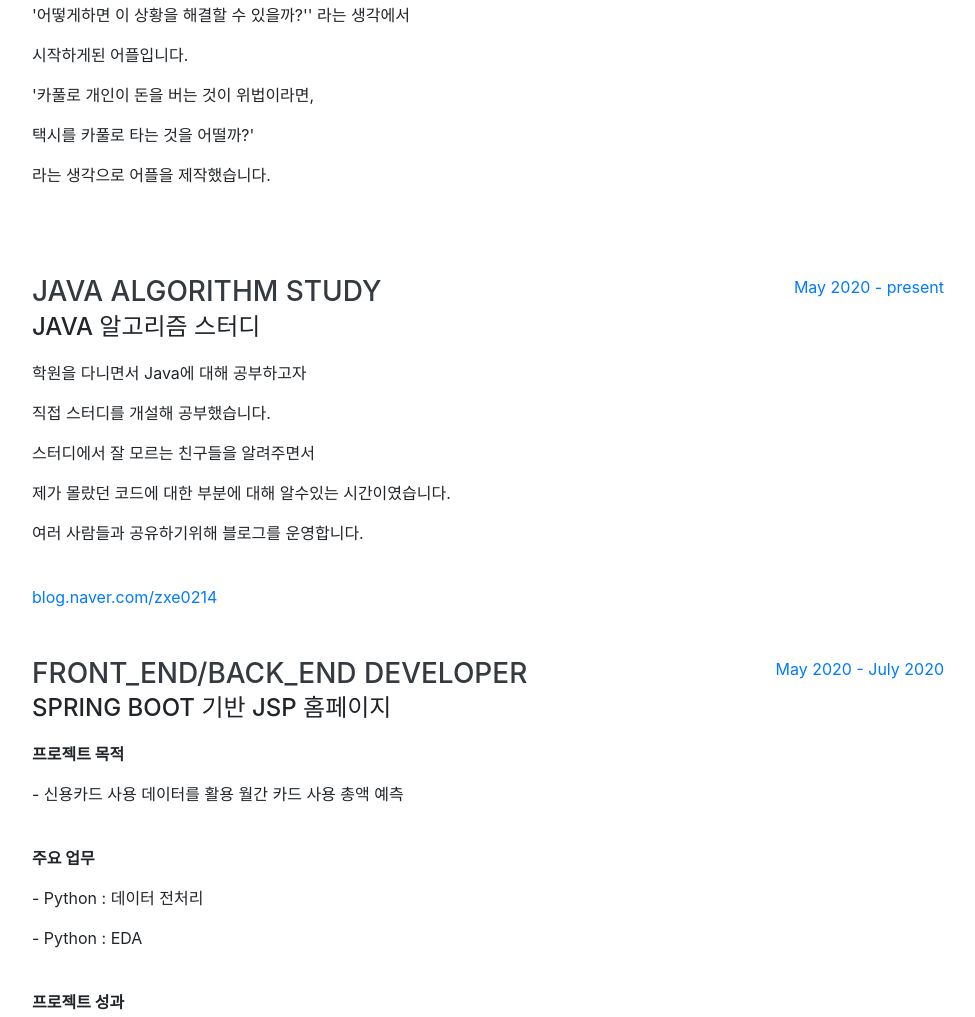
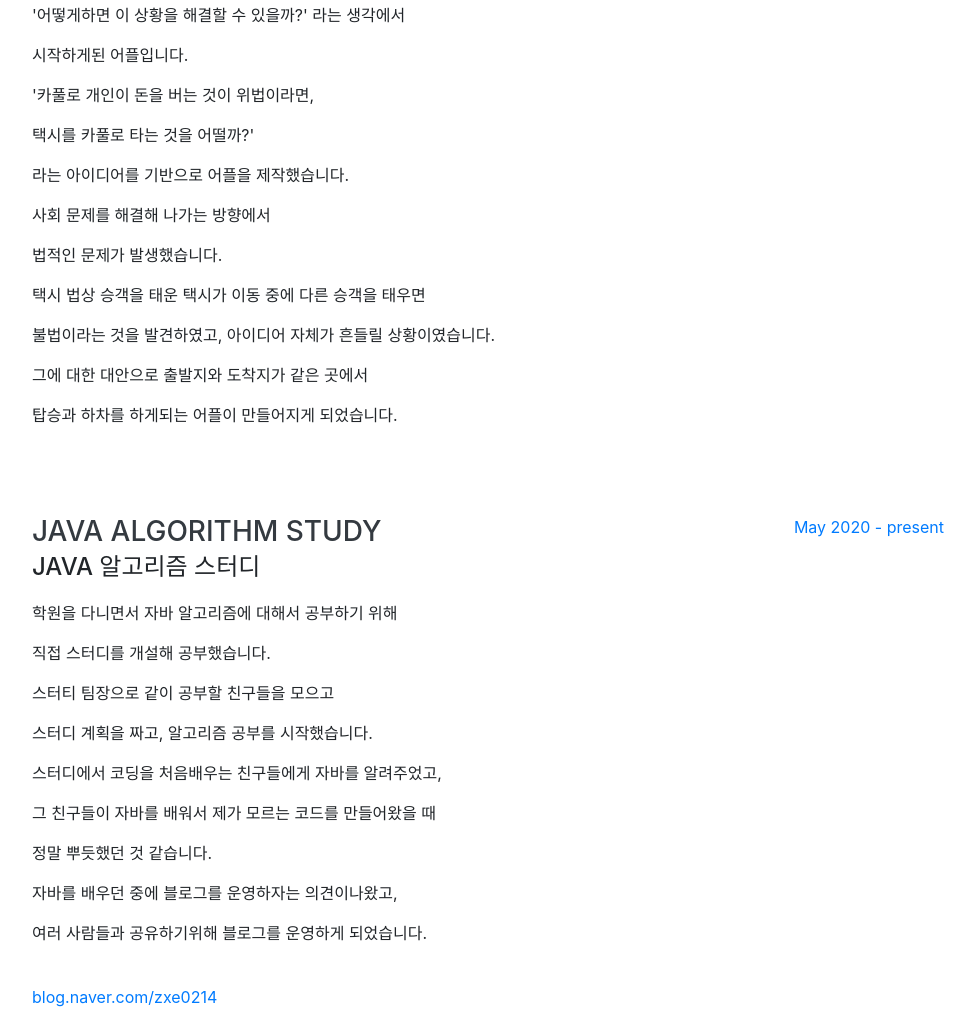
Before and after one commit to eedd0214/eedd0214.github.io, a website with bundled scripts: page index.html in a window 1280 px wide. Shown: the part 1450-2467 px from the top of the page, without its empty margins (288-1263 px from the left). Built offline with nearby package versions, Linux system fonts and the light colour scheme; a web font is replaced by a local one.

Commit message:
Add files via upload

```diff
--- a/index.html
+++ b/index.html
@@ -108,11 +108,17 @@
             <br>
             <p>2018년 카카오의 카풀 앱으로 인한 택시업계의 시위로</p>
             <p>뜨거워진 주제에 대해</p>
-            <p>'어떻게하면 이 상황을 해결할 수 있을까?'' 라는 생각에서</p>
+            <p>'어떻게하면 이 상황을 해결할 수 있을까?' 라는 생각에서</p>
             <p>시작하게된 어플입니다. </p>
             <p>'카풀로 개인이 돈을 버는 것이 위법이라면,</p>
             <p>택시를 카풀로 타는 것을 어떨까?'</p>
-            <p>라는 생각으로 어플을 제작했습니다.</p>
+            <p>라는 아이디어를 기반으로 어플을 제작했습니다.</p>
+            <p>사회 문제를 해결해 나가는 방향에서</p>
+            <p>법적인 문제가 발생했습니다.</p>
+            <p>택시 법상 승객을 태운 택시가 이동 중에 다른 승객을 태우면</p>
+            <p>불법이라는 것을 발견하였고, 아이디어 자체가 흔들릴 상황이였습니다.</p>
+            <p>그에 대한 대안으로 출발지와 도착지가 같은 곳에서</p>
+            <p>탑승과 하차를 하게되는 어플이 만들어지게 되었습니다.</p>
             <br>
 
           </div>
@@ -125,11 +131,15 @@
           <div class="resume-content">
             <h3 class="mb-0">Java Algorithm Study</h3>
             <div class="subheading mb-3">Java 알고리즘 스터디</div>
-            <p>학원을 다니면서 Java에 대해 공부하고자</p>
+            <p>학원을 다니면서 자바 알고리즘에 대해서 공부하기 위해</p>
             <p>직접 스터디를 개설해 공부했습니다.</p>
-            <p>스터디에서 잘 모르는 친구들을 알려주면서</p>
-            <p>제가 몰랐던 코드에 대한 부분에 대해 알수있는 시간이였습니다.</p>
-            <p>여러 사람들과 공유하기위해 블로그를 운영합니다.</p>
+            <p>스터티 팀장으로 같이 공부할 친구들을 모으고</p>
+            <p>스터디 계획을 짜고, 알고리즘 공부를 시작했습니다.</p>
+            <p>스터디에서 코딩을 처음배우는 친구들에게 자바를 알려주었고,</p>
+            <p>그 친구들이 자바를 배워서 제가 모르는 코드를 만들어왔을 때</p>
+            <p>정말 뿌듯했던 것 같습니다.</p>
+            <p>자바를 배우던 중에 블로그를 운영하자는 의견이나왔고,</p>
+            <p>여러 사람들과 공유하기위해 블로그를 운영하게 되었습니다.</p>
             <br>
             <a href="https://blog.naver.com/zxe0214">blog.naver.com/zxe0214</a>
           </div>
@@ -137,7 +147,7 @@
             <span class="text-primary">May 2020 - present</span>
           </div>
         </div>
-
+/*
         <div class="resume-item d-flex flex-column flex-md-row justify-content-between mb-5">
           <div class="resume-content">
             <h3 class="mb-0">Front_end/Back_end Developer</h3>
@@ -155,8 +165,13 @@
             <br>
             <p>대한상공회의소 빅데이터플랫폼 과정에서 친구들과 만든 홈페이지입니다.</p>
             <p>회원가입과 로그인, 게시판기능이 있습니다. </p>
+            <p>많은 친구들과 대규모 웹페이지를 만들어 보자는 취지에서 제작했습니다.</p>
+            <p>여러 분야 중에서 Back_end파트에 지원하였고 </p>
+            <p>제작 중에 Spring Boot를 처음 사용해 보았습니다.</p>
+            <p>처음 사용 하기 때문에 차근차근 공부해가며 문제들을 해결했고,</p>
+            <p>모두가 모르는 부분에 대해서는 교수님에게 찾아가 물어서 완료했습니다.</p>
             <br>
-
+*/
           </div>
           <div class="resume-date text-md-right">
             <span class="text-primary">May 2020 - July 2020</span>
@@ -187,13 +202,18 @@
             <p> - Python : EDA</p>
             <br>
             <p><b>프로젝트 성과</b></p>
-            <p> - 팀원들의 데이터 분석능력 향상</p>
+            <p> - 코로나 시대의 카드 사용 예측</p>
             <p> - 여러 모델에 대한 이해 향상</p>
             </br>
             <p>머신 러닝에 대해 공부하던 도중에 </p>
             <p>공모전을 알게 되어서 참여하게 된 경진대회입니다.</p>
             <p>전국적으로 코로나로 인한 매출액에 대해 통계를 내어</p>
             <p>4월과 7월의 카드 사용량을 예측하는 모델을 만드는 것이 목표입니다.</p>
+            <p>현재 Python을 이용해 데이터 EDA를 하는 과정에 있습니다.</p>
+            <p>EDA 과정중에서 시계열 데이터량이 많지 않다는 사실을 발견하였고, </p>
+            <p>전체 데이터에 대한 회귀모델은 맞지 않다는 판단을 하였습니다.</p>
+            <p>현재도 진행 중인 프로젝트이기 때문에</p>
+            <p>성과에 대해서는 차후에 적도록 하겠습니다.</p>
             <br>
 
 
```
